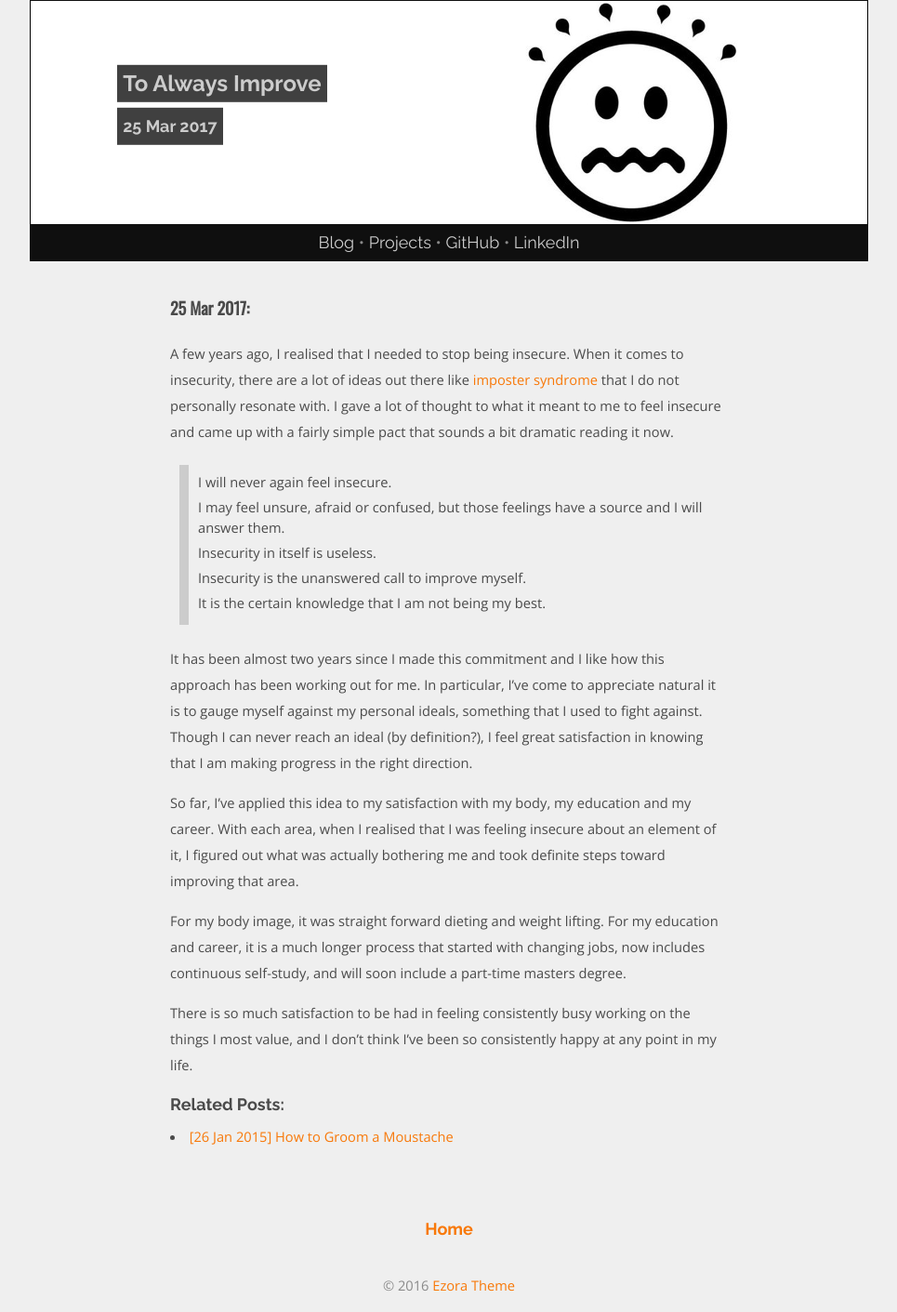
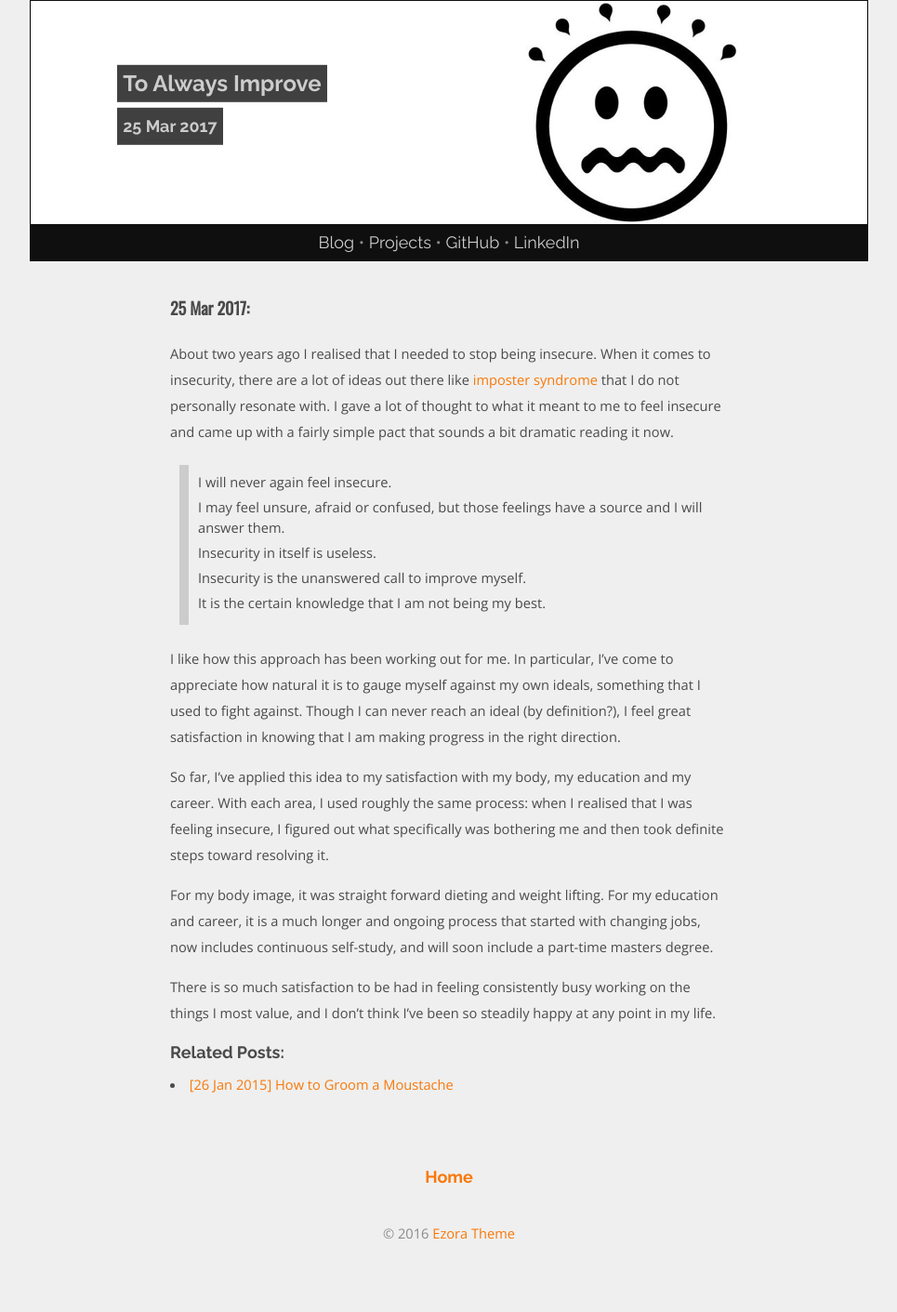
Before and after one commit to ezrasavard/ezrasavard.com, a Jekyll site: the page built from _posts/2017-03-25-always-improve.md, in a window 1280 px wide. Shown: the whole page at 93% size, without its empty margins (157-1122 px from the left). Built offline with Jekyll 4.4.1, drawn with Linux system fonts in a browser that asks for light colours; after the commit the page ends 1355 px from its top, so only the background shows below that.

Commit message:
tweak text
Signed-off-by: Ezra Savard <git@ezrasavard.com>

```diff
--- a/_posts/2017-03-25-always-improve.md
+++ b/_posts/2017-03-25-always-improve.md
@@ -6,7 +6,7 @@ thumb:  /media/stressed-face-thumb.png
 tags: [misc]
 ---
 
-A few years ago, I realised that I needed to stop being insecure. When it comes to insecurity, there are a lot of ideas out there like [imposter syndrome](https://en.wikipedia.org/wiki/Impostor_syndrome) that I do not personally resonate with. I gave a lot of thought to what it meant to me to feel insecure and came up with a fairly simple pact that sounds a bit dramatic reading it now.
+About two years ago I realised that I needed to stop being insecure. When it comes to insecurity, there are a lot of ideas out there like [imposter syndrome](https://en.wikipedia.org/wiki/Impostor_syndrome) that I do not personally resonate with. I gave a lot of thought to what it meant to me to feel insecure and came up with a fairly simple pact that sounds a bit dramatic reading it now.
 
 <blockquote>
 <p>I will never again feel insecure.</p>
@@ -16,12 +16,12 @@ A few years ago, I realised that I needed to stop being insecure. When it comes
 <p>It is the certain knowledge that I am not being my best.</p>
 </blockquote>
 
-It has been almost two years since I made this commitment and I like how this approach has been working out for me. In particular, I've come to appreciate natural it is to gauge myself against my personal ideals, something that I used to fight against. Though I can never reach an ideal (by definition?), I feel great satisfaction in knowing that I am making progress in the right direction.
+I like how this approach has been working out for me. In particular, I've come to appreciate how natural it is to gauge myself against my own ideals, something that I used to fight against. Though I can never reach an ideal (by definition?), I feel great satisfaction in knowing that I am making progress in the right direction.
 
 <!--more-->
 
-So far, I've applied this idea to my satisfaction with my body, my education and my career. With each area, when I realised that I was feeling insecure about an element of it, I figured out what was actually bothering me and took definite steps toward improving that area.
+So far, I've applied this idea to my satisfaction with my body, my education and my career. With each area, I used roughly the same process: when I realised that I was feeling insecure, I figured out what specifically was bothering me and then took definite steps toward resolving it.
 
-For my body image, it was straight forward dieting and weight lifting. For my education and career, it is a much longer process that started with changing jobs, now includes continuous self-study, and will soon include a part-time masters degree.
+For my body image, it was straight forward dieting and weight lifting. For my education and career, it is a much longer and ongoing process that started with changing jobs, now includes continuous self-study, and will soon include a part-time masters degree.
 
-There is so much satisfaction to be had in feeling consistently busy working on the things I most value, and I don't think I've been so consistently happy at any point in my life.
+There is so much satisfaction to be had in feeling consistently busy working on the things I most value, and I don't think I've been so steadily happy at any point in my life.
```
